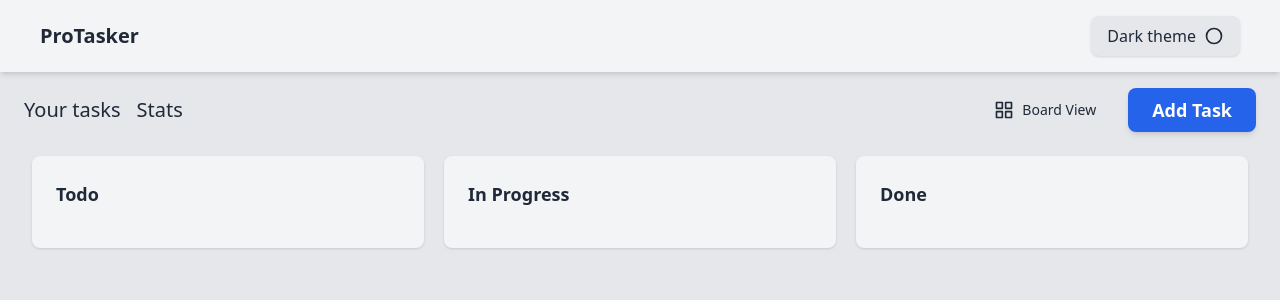
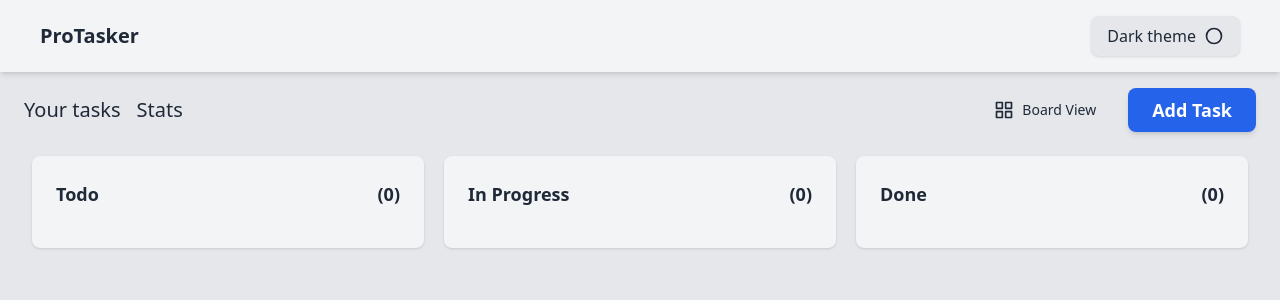
Before and after one commit to adrianrakiec/ProTasker, a React (Vite) app: page / in a window 1280 px wide. Shown: the top 300 px of the page. Built offline with nearby package versions, Linux system fonts and the light colour scheme.

Commit message:
fix: align task count to the right in column header

```diff
--- a/src/components/KanbanColumn.tsx
+++ b/src/components/KanbanColumn.tsx
@@ -18,8 +18,8 @@ export const KanbanColumn: React.FC<KanbanColumnProps> = ({
 			ref={setNodeRef}
 			className='bg-gray-100 dark:bg-gray-800 p-6 rounded-lg shadow'
 		>
-			<h2 className='text-lg font-semibold text-gray-800 dark:text-gray-200 mb-4'>
-				{column.title}
+			<h2 className='flex text-lg font-semibold text-gray-800 dark:text-gray-200 mb-4'>
+				{column.title} <span className='ml-auto'>({tasks.length})</span>
 			</h2>
 			<div className='flex flex-col gap-4'>
 				{tasks.map(task => (
```
